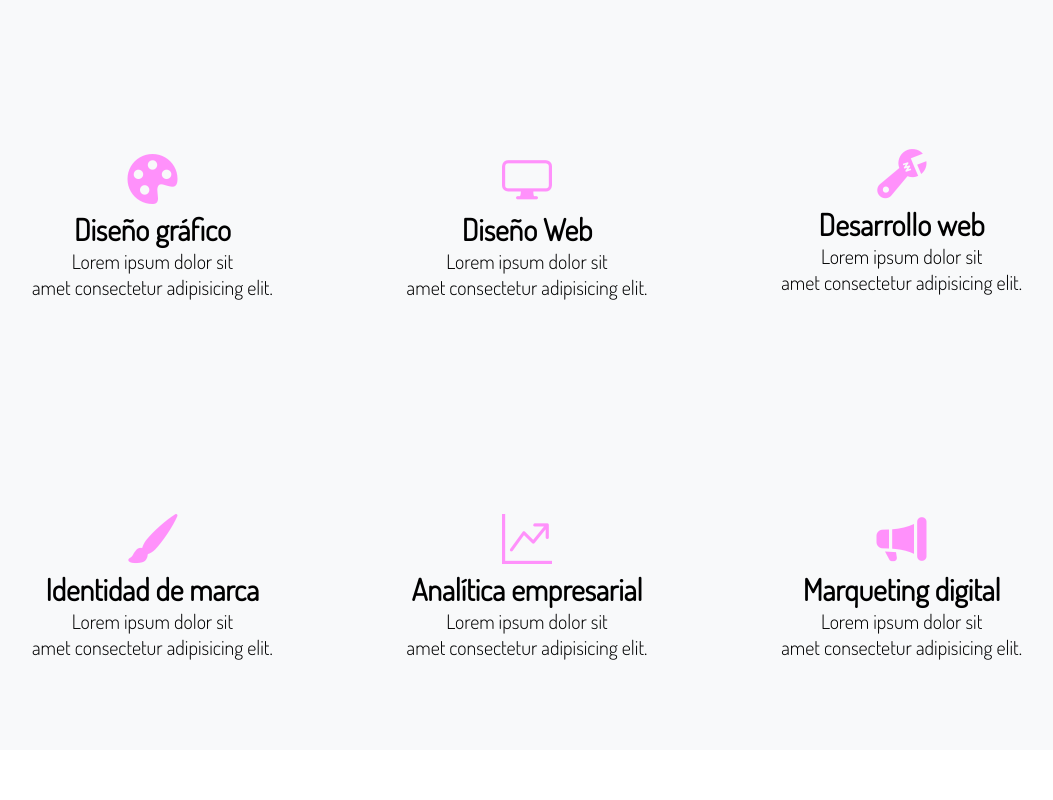
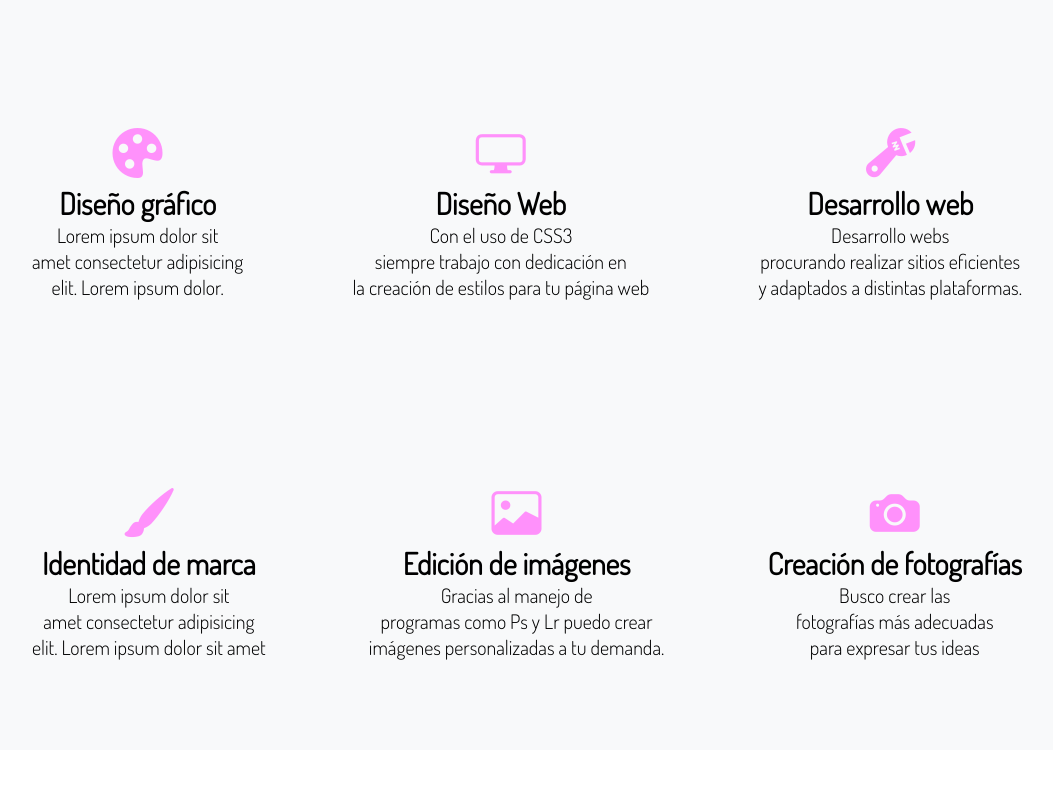
Before and after one commit to LarisaPicco/Larisa-Picco-Dev-Portfolio, a plain HTML site: page index.html in a window 1280 px wide. Shown: the part 1780-2580 px from the top of the page, without its empty margins (113-1166 px from the left). Drawn offline with nearby package versions, Linux system fonts and the light colour scheme.

Commit message:
modifiqué section3, buttons e imágenes

```diff
--- a/css/estilo.css
+++ b/css/estilo.css
@@ -144,11 +144,14 @@ header{
              font-size: 50px;
         }
 
-
     .section3b, .section3c{
         display: flex;
         justify-content: space-between;
         }
+    .skills{
+        display: flex;
+        flex-direction: column;
+    }
 
 .section4{
         height: 130vh;
@@ -247,8 +250,8 @@ header{
     }*/
 
     .imggaleria{
-         width: 250px;
-         height: 250px;
+         width: 300px;
+         height: 300px;
     }
 
 
--- a/index.html
+++ b/index.html
@@ -38,9 +38,12 @@
                <div class="holasoy">
                   <h1>HOLA, SOY</h1>
                   <h1 class="h1bigger">DESARROLLADORA WEB</h1><br>
-                  <p>De Córdoba, Argentina.</p></div>
-               <div class="buttons"><button class="buttons1"><p>Mirá mis trabajos</p></button>
-                   <button class="buttons1"><p>Contactame</p></button></div>
+                  <p>De Córdoba, Argentina.</p>
+               </div>
+
+               <div class="buttons"><a href="#portfolio"><button class="buttons1"><p>Mirá mis trabajos</p></button></a>
+                  <a href="#contacto"><button class="buttons1"><p>Contactame</p></button></a>
+               </div>
             </div>
 
             <img src="img/Larisa.jpg" class="imgRedonda" alt="Larisa">
@@ -82,38 +85,43 @@
                 <h2>Como puedo ayudarte en tu próximo proyecto</h2></div>
 
             <div class="section3b centrartexto">
-                <div><p><i class="bi bi-palette-fill iconosestilo2"></i></p>
+                <div class="skills"><p><i class="bi bi-palette-fill iconosestilo2"></i></p>
                 <p class="p3">Diseño gráfico</p>
-                <p class="p2">Lorem ipsum dolor sit <br>
-                    amet consectetur adipisicing elit.
-                </p></div>
+                <p class="p2">Lorem ipsum dolor sit</p>
+                <p class="p2">amet consectetur adipisicing</p>
+                <p class="p2">elit. Lorem ipsum dolor.</p></div>
 
-                <div><p><i class="bi bi-display iconosestilo2"></i></p>
+                <div class="skills"><p><i class="bi bi-display iconosestilo2"></i></p>
                  <p class="p3">Diseño Web</p>
-                 <p class="p2">Lorem ipsum dolor sit <br>
-                    amet consectetur adipisicing elit.</p></div>
+                 <p class="p2">Con el uso de CSS3</p>
+                 <p class="p2">siempre trabajo con dedicación en</p>
+                 <p class="p2">la creación de estilos para tu página web</p></div>
 
-                <div><i class="bi bi-wrench-adjustable iconosestilo2"></i>
+                <div class="skills"><p><i class="bi bi-wrench-adjustable iconosestilo2"></i></p>
                  <p class="p3">Desarrollo web</p>
-                 <p class="p2">Lorem ipsum dolor sit <br>
-                    amet consectetur adipisicing elit.</p></div>
+                 <p class="p2">Desarrollo webs</p>
+                 <p class="p2">procurando realizar sitios eficientes </p>
+                 <p class="p2">y adaptados a distintas plataformas.</p></div>
             </div>
 
             <div class="section3c centrartexto">
-                <div><p><i class="bi bi-brush-fill iconosestilo2"></i></p>
+                <div class="skills"><p><i class="bi bi-brush-fill iconosestilo2"></i></p>
                 <p class="p3">Identidad de marca</p>
-                <p class="p2">Lorem ipsum dolor sit <br>
-                    amet consectetur adipisicing elit.</p></div>
+                <p class="p2">Lorem ipsum dolor sit</p>
+                <p class="p2">amet consectetur adipisicing</p>
+                <p class="p2">elit. Lorem ipsum dolor sit amet </p></div>
 
-                <div><p><i class="bi bi-graph-up-arrow iconosestilo2"></i></p>
-                <p class="p3">Analítica empresarial</p>
-                <p class="p2">Lorem ipsum dolor sit <br>
-                    amet consectetur adipisicing elit.</p></div>
+                <div class="skills"><p><i class="bi bi-image iconosestilo2"></i></p>
+                <p class="p3">Edición de imágenes</p>
+                <p class="p2">Gracias al manejo de</p>
+                <p class="p2">programas como Ps y Lr puedo crear</p>
+                <p class="p2">imágenes personalizadas a tu demanda.</p></div>
 
-                <div><p><i class="bi bi-megaphone-fill iconosestilo2"></i></p>
-                <p class="p3">Marqueting digital</p>
-                <p class="p2">Lorem ipsum dolor sit <br>
-                    amet consectetur adipisicing elit.</p></div>
+                <div class="skills"><p><i class="bi bi-camera-fill iconosestilo2"></i></p>
+                <p class="p3">Creación de fotografías</p>
+                <p class="p2">Busco crear las</p>
+                <p class="p2">fotografías más adecuadas</p>
+                <p class="p2">para expresar tus ideas</p></div>
              </div>
 
  </section>
@@ -200,8 +208,8 @@
         </div>
         <br><br>
 
-
-        <a href="docs/Larisa Ornela Picco Curriculum vitae B.pdf" class="centrartexto" download target="_blank">
+        <div id="divIdButton"></div>
+        <a id="aIdButtonDown" href="docs/Larisa-Picco-Curriculum-vitae.pdf" class="centrartexto" target="_blank" download="Larisa-Picco-CV.pdf">
           <button class="buttons1"><p>Descargar CV</p></button>
         </a>
 
@@ -220,19 +228,19 @@
              </div>
 
              <div class="galeria">
-                <div><img src="img/IMG_20210401_171915_469.jpg" class="imggaleria" alt="">
+                <div><img src="img/Chinches argentinas.jpg" class="imggaleria" alt="">
                 <a href="#"><i class="bi bi-search lupa"></i></a></div>
-                <div><img src="img/IMG_20210401_171915_469.jpg" class="imggaleria" alt="">
+                <div><img src="img/Web Patagonia.jpg" class="imggaleria" alt="">
                 <a href="#"><i class="bi bi-search lupa"></i></a></div>
-                <div><img src="img/IMG_20210401_171915_469.jpg" class="imggaleria" alt="">
+                <div><img src="img/Samorost Uritorco.jpg" class="imggaleria" alt="">
                 <a href="#"><i class="bi bi-search lupa"></i></a></div></div>
 
              <div class="galeria">
-                <div><img src="img/IMG_20210401_171915_469.jpg" class="imggaleria" alt="">
+                <div><img src="img/Proyecto Art and Crafts.jpg" class="imggaleria" alt="">
                 <a href="#"><i class="bi bi-search lupa"></i></a></div>
-                <div><img src="img/IMG_20210401_171915_469.jpg" class="imggaleria" alt="">
+                <div><img src="img/Urban street web.jpg" class="imggaleria" alt="">
                 <a href="#"><i class="bi bi-search lupa"></i></a></div>
-                <div><img src="img/IMG_20210401_171915_469.jpg" class="imggaleria" alt="">
+                <div><img src="img/Aves autóctonas web.jpg" class="imggaleria" alt="">
                 <a href="#"><i class="bi bi-search lupa"></i></a></div>
              </div>
 </section>
```
Also changed, not shown: img/Chinches argentinas.jpg (renamed from img/IMG_20210401_171915_469.jpg), img/Polish_20210401_163345289.jpg (deleted), img/Proyecto Art and Crafts.jpg (added), img/Samorost Uritorco.jpg (added), img/Urban street web.jpg (added), img/Web Patagonia.jpg (added), 3 other files.
